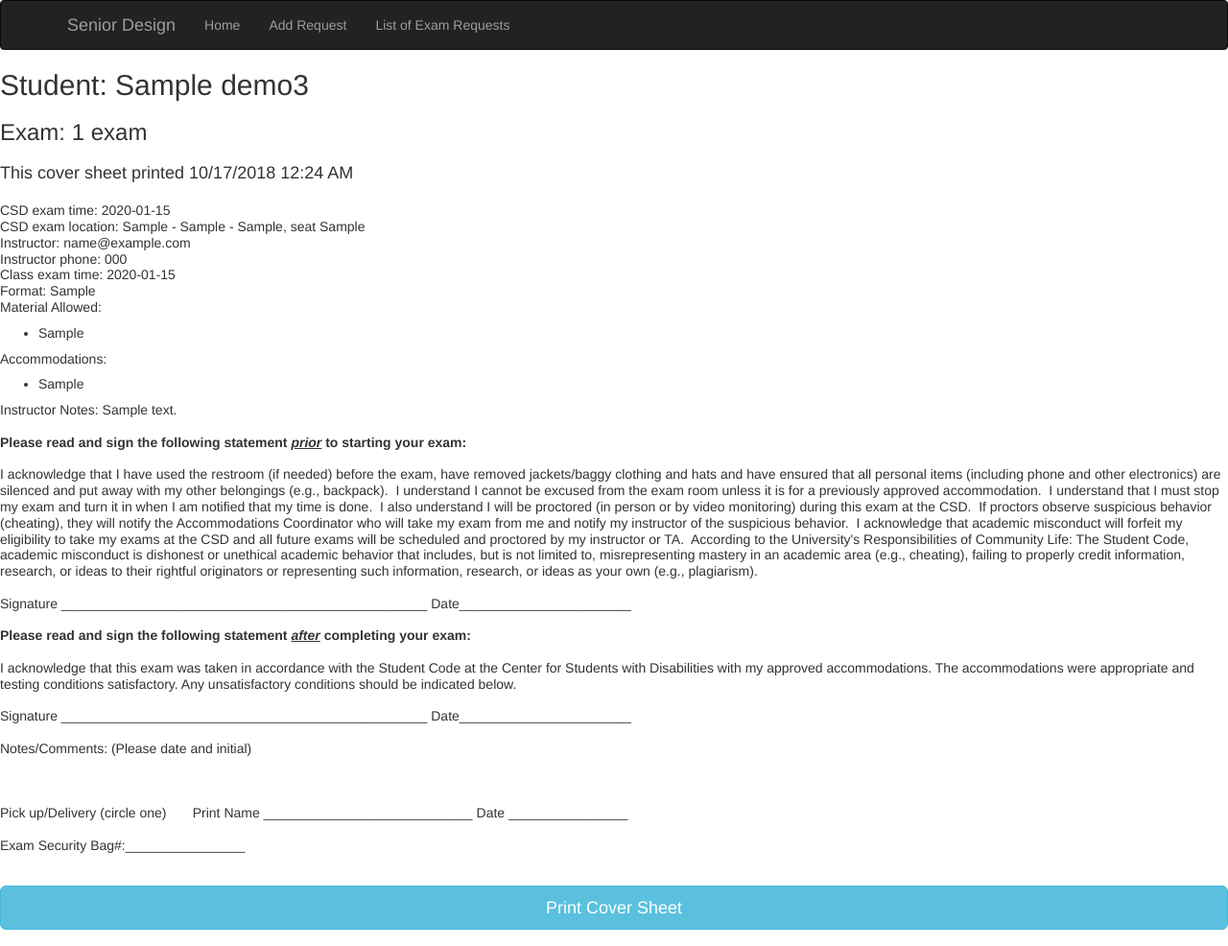
After one commit to jyip255/exam-accommodation-request, a Flask app: page /print/1 in a window 1280 px wide. The commit adds this page. Shown: the whole page at 96% size. Run offline with Flask 2, Linux system fonts and the light colour scheme; tables that the repository leaves empty hold one stand-in row (values such as "Sample post"); some libraries are stand-ins or nearby versions.

Commit message:
added printing coversheet functionality

```diff
--- a/app/forms.py
+++ b/app/forms.py
@@ -30,3 +30,6 @@ class AddForm(FlaskForm):
     accommodations = StringField('', validators=[DataRequired()])
     instructor_notes = StringField('')
     submit = SubmitField('Submit')
+
+class PrintForm(FlaskForm):
+    view = SubmitField('View')
--- /dev/null
+++ b/app/templates/print.html
@@ -0,0 +1,80 @@
+{% extends "base.html" %}
+{% import "bootstrap/utils.html" as utils %}
+{% import "bootstrap/wtf.html" as wtf %}
+
+{% block navbar %}
+<div class="navbar navbar-inverse" role="navigation">
+    <div class="container">
+        <div class="navbar-header">
+            <button type="button" class="navbar-toggle"
+             data-toggle="collapse" data-target=".navbar-collapse">
+                <span class="sr-only">Toggle navigation</span>
+                <span class="icon-bar"></span>
+                <span class="icon-bar"></span>
+                <span class="icon-bar"></span>
+            </button>
+            <a class="navbar-brand" href="/">Senior Design</a>
+        </div>
+        <div class="navbar-collapse collapse">
+            <ul class="nav navbar-nav">
+                <li><a href="/">Home</a></li>
+                <li><a href="/requestAdd">Add Request</a></li>
+                <li><a href="/requestList">List of Exam Requests</a></li>
+            </ul>
+        </div>
+    </div>
+</div>
+{% endblock %}
+
+{% block content %}
+<body onload="javascript:window.print()">
+    <div style="line-height:120%">
+        <h2>Student: {{ req.student_name }}</h2>
+        <h3>Exam: {{ req.course_id }} exam</h3>
+        <h3></h3>
+        <h4>This cover sheet printed {{ currentTime }}</h4>
+        <h3></h3>
+        <div>CSD exam time: {{ req.exam_csd_time }}</div>
+        <div>CSD exam location: {{ req.csd_campus }} - {{ req.csd_building }} - {{ req.csd_room }}, seat {{ req.csd_seat }}</div>
+        <div>Instructor: {{ req.instructor_email }}</div>
+        <div>Instructor phone: {{ req.instructor_phone }}</div>
+        <div>Class exam time: {{ req.exam_time }}</div>
+        <div>Format: {{ req.exam_format }}</div>
+        <div>Material Allowed:</div>
+        <h6></h6>
+        <ul>
+            <!-- Change to for loop when material is a list (not string) -->
+            <li>{{ req.material }}</li>
+        </ul>
+        <div>Accommodations:</div>
+        <h6></h6>
+        <ul>
+            <!-- Change to for loop when accomodations is a list (not string) -->
+            <li>{{ req.accommodations }}</li>
+        </ul>
+        <div>Instructor Notes: {{ req.instructor_notes }}</div>
+        <br>
+        <div><b>Please read and sign the following statement <i><u>prior</u></i> to starting your exam:</b></div>
+        <br>
+        <div>I acknowledge that I have used the restroom (if needed) before the exam, have removed jackets/baggy clothing and hats and have ensured that all personal items (including phone and other electronics) are silenced and put away with my other belongings (e.g., backpack).  I understand I cannot be excused from the exam room unless it is for a previously approved accommodation.  I understand that I must stop my exam and turn it in when I am notified that my time is done.  I also understand I will be proctored (in person or by video monitoring) during this exam at the CSD.  If proctors observe suspicious behavior (cheating), they will notify the Accommodations Coordinator who will take my exam from me and notify my instructor of the suspicious behavior.  I acknowledge that academic misconduct will forfeit my eligibility to take my exams at the CSD and all future exams will be scheduled and proctored by my instructor or TA.  According to the University's Responsibilities of Community Life: The Student Code, academic misconduct is dishonest or unethical academic behavior that includes, but is not limited to, misrepresenting mastery in an academic area (e.g., cheating), failing to properly credit information, research, or ideas to their rightful originators or representing such information, research, or ideas as your own (e.g., plagiarism). </div>
+        <br>
+        <div>Signature _________________________________________________ Date_______________________</div>
+        <br>
+        <div><b>Please read and sign the following statement <i><u>after</u>
+        </i> completing your exam:</b></div>
+        <br>
+        <div>I acknowledge that this exam was taken in accordance with the Student Code at the Center for Students with Disabilities with my approved accommodations. The accommodations were appropriate and testing conditions satisfactory. Any unsatisfactory conditions should be indicated below.</div>
+        <br>
+        <div>Signature _________________________________________________ Date_______________________</div>
+        <br>
+        <div>Notes/Comments: (Please date and initial)</div>
+        <br><br><br>
+        <div>Pick up/Delivery (circle one)       Print Name ____________________________ Date ________________</div>
+        <br>
+        <div>Exam Security Bag#:________________</div>
+        <br><br>
+        <button class="btn btn-lg btn-info btn-block hidden-print" onclick="javascript:window.print()">Print Cover Sheet</button>
+        <br>
+    </div>
+</body>
+{% endblock %}
--- a/app/views.py
+++ b/app/views.py
@@ -1,7 +1,8 @@
 from flask import render_template, request
 from app import app, db
+from time import localtime, strftime
 
-from app.forms import StudentForm, AddForm
+from app.forms import StudentForm, AddForm, PrintForm
 from app.models import Demo3
 
 @app.route('/', methods=['GET', 'POST'])
@@ -62,9 +63,14 @@ def add():
         return render_template('requestAdd.html', form=form, msg="Exam request added!")
     return render_template('requestAdd.html', form=form)
 
-@app.route('/requestList')
+@app.route('/requestList', methods=['GET', 'POST'])
 def requestList():
-    # Get all records in Demo3 table (can look up SQLAlchemy commands to filter results, uses Demo3 in models.py)
-    students = Demo3.query.all()
-    # Send information to requestList.html to be shown on screen
-    return render_template('requestList.html', rows = students)
+    rows = Demo3.query.all()
+    return render_template('requestList.html', rows = rows)
+
+@app.route('/print/<netid>', methods=['GET', 'POST'])
+def print(netid):
+    # May need to change to be based on request id instead of netid after adding primary key (request id) to db
+    req = Demo3.query.filter(Demo3.student_netid==netid).first()
+    currentTime = strftime("%m/%d/%Y %I:%M %p", localtime())
+    return render_template('print.html', req=req, currentTime = currentTime)
```
Also changed, not shown: app/templates/requestList.html (+10 -4 lines), 1 other file.
